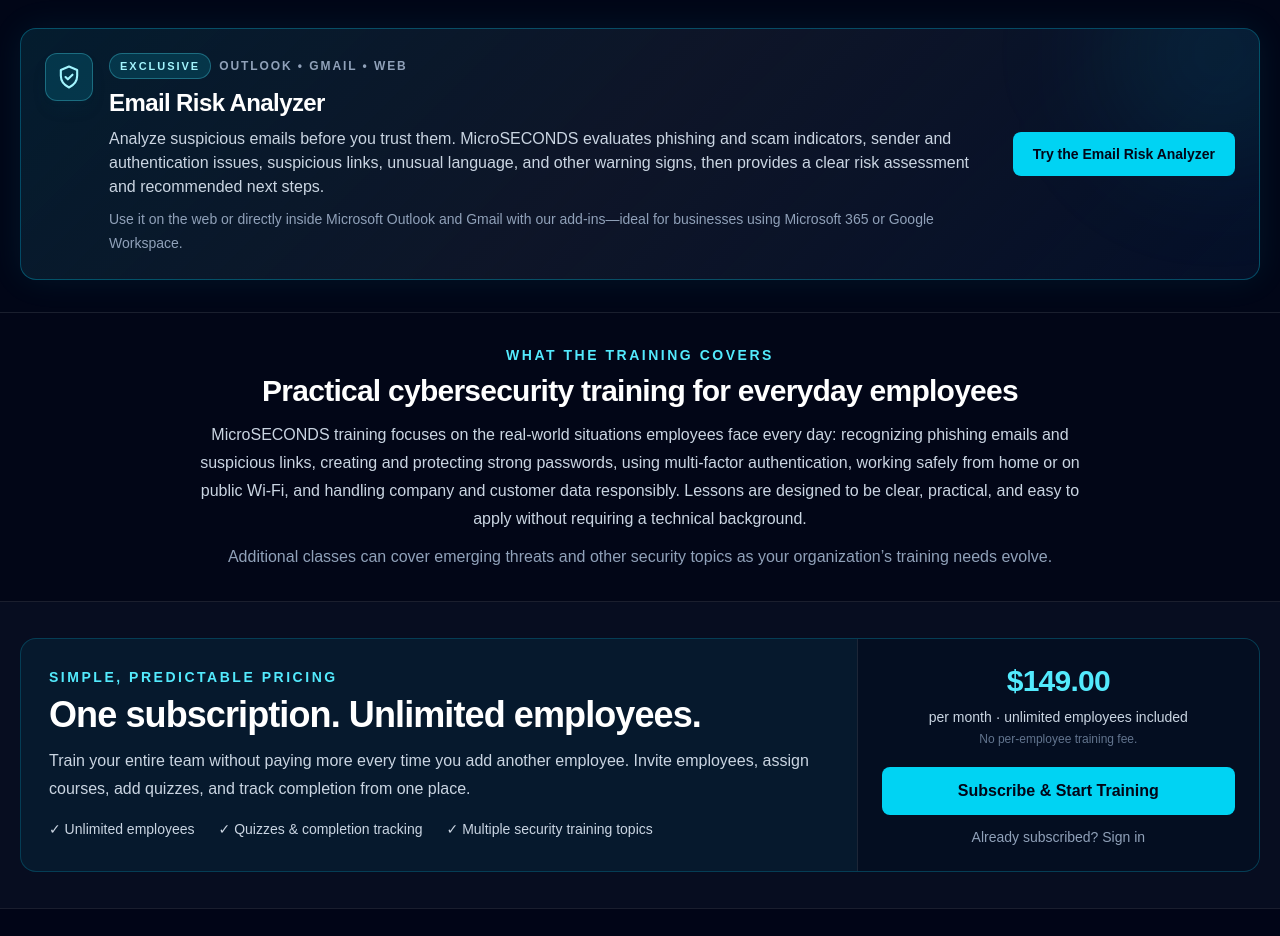
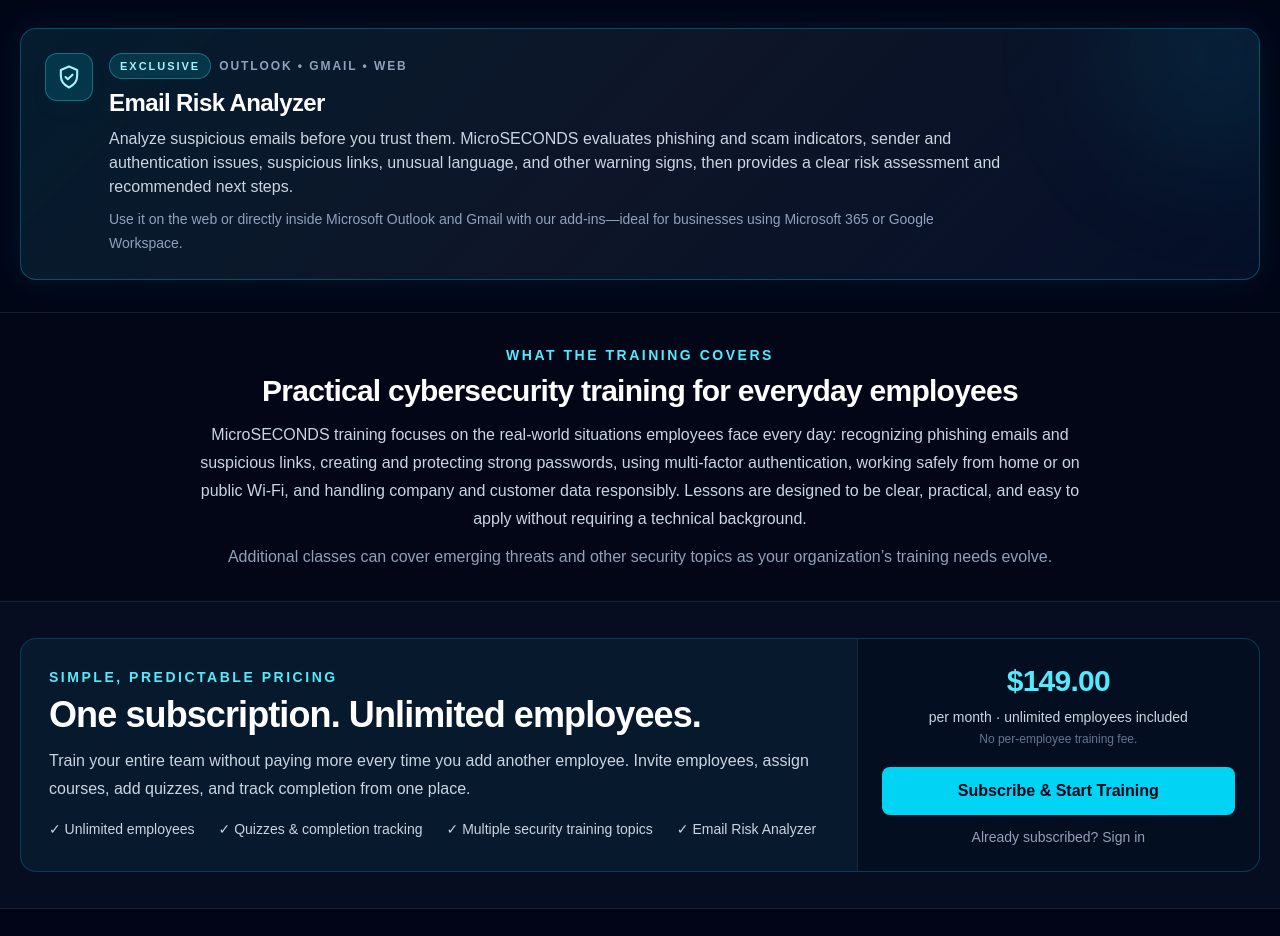
Before and after one commit to microsecs/cyber-training-platform, a Next.js app: page / in a window 1280 px wide. Shown: the part 1080-2016 px from the top of the page. Built offline with nearby package versions, Linux system fonts and the light colour scheme; no server answers; the database is empty.

Commit message:
Update homepage

```diff
--- a/src/app/page.tsx
+++ b/src/app/page.tsx
@@ -178,12 +178,6 @@
                   </p>
                 </div>
               </div>
-              <Link
-                href="/phishing-check"
-                className="shrink-0 rounded-lg bg-cyan-400 px-5 py-3 text-center text-sm font-semibold text-slate-950 hover:bg-cyan-300 md:min-w-48"
-              >
-                Try the Email Risk Analyzer
-              </Link>
             </div>
           </div>
         </div>
@@ -215,6 +209,7 @@
                 <span>✓ Unlimited employees</span>
                 <span>✓ Quizzes & completion tracking</span>
                 <span>✓ Multiple security training topics</span>
+                <span>✓ Email Risk Analyzer</span>
               </div>
             </div>
 
```
